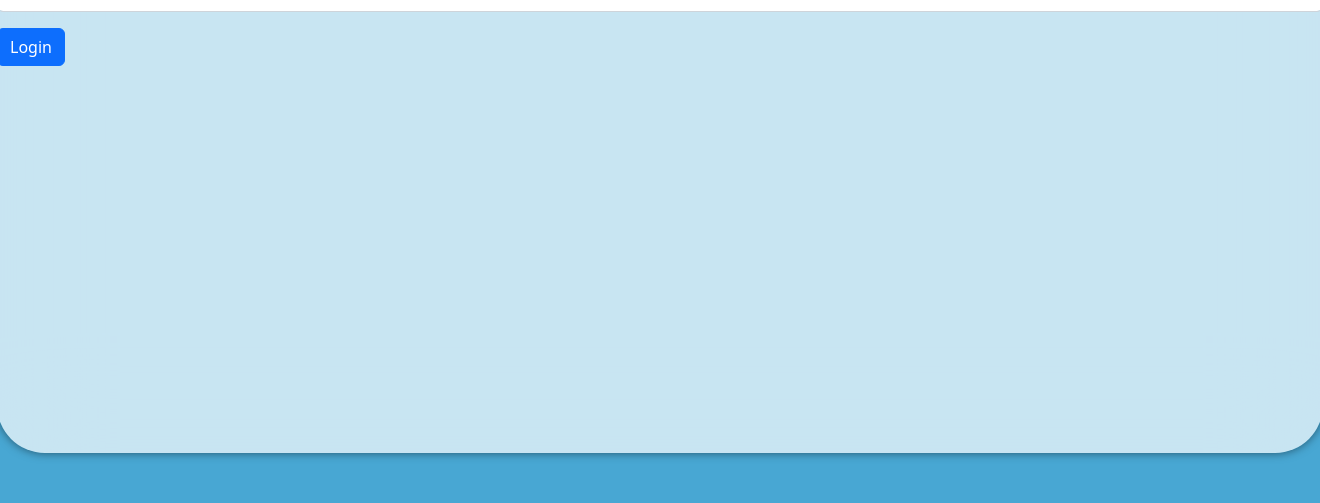
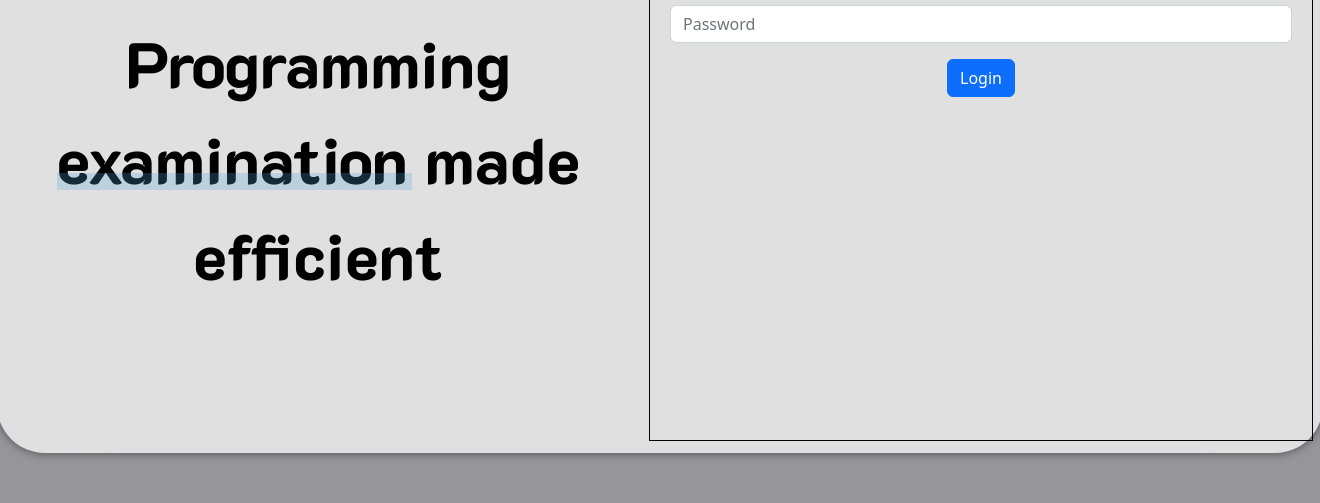
Before and after one commit to IshanSingla69/ExamCode, a Django app: page /login/ in a window 1320 px wide. Shown: the part 297-800 px from the top of the page. Run offline with Django 5.2, Linux system fonts and the light colour scheme; some libraries are stand-ins or nearby versions.

Commit message:
login.html

```diff
--- a/editor/authentication/templates/auth/login.html
+++ b/editor/authentication/templates/auth/login.html
@@ -1,11 +1,71 @@
 {% extends 'base.html' %}
 
 {% block content %}
-<form action="{%url 'login'%}" method="post">
-    {% csrf_token %}
-    {{ form.as_p }}
-    <button type="submit" class="btn btn-primary">Login</button>
-</form>
+<style>
+    .centered-text {
+      text-align: center;
+      margin-top: 100px;
+      font-size: 64px;
+      font-family: "K2D", sans-serif;
+  font-weight: 800;
+  font-style: normal;
+      color: #000;
+    }
+    .k2d-extrabold {
+  font-family: "K2D", sans-serif;
+  font-weight: 800;
+  font-style: normal;
+}
+    #line{
+        color: #54A9D7;
+        border: 2px;
+        border-style: solid;
+        width: 355px;
+        height: 17px;
+        background-color:#54A9D7;
+        border-color: #54A9D7;
+        position: relative;
+        top: 275px;
+        left: 50px;
+    }
+    .centered-text2{
+        text-align: center;
+    }
+    .parent-div {
+      display: flex;
+    }
+
+    .child-div1 {
+   flex: 1;
+  margin: 10px;
+  height: 559px;
+left: 100px;
+}
+
+    .child-div {
+      flex: 1;
+      border: 1px solid black;
+      padding: 20px;
+      margin: 10px;
+    }
+  </style>
+
+<div class="parent-div">
+    <div  class="child-div1">
+        <hr id="line" >
+      <div class="centered-text" >Programming examination made efficient</div>
+    </div>
+    <div class="child-div">
+      <div class="centered-text2" >
+        <form action="{% url 'login' %}" method="post">
+            {% csrf_token %}
+            {{ form.as_p }}
+            <button type="submit" class="btn btn-primary">Login</button>
+        </form> <div>
+
+    </div>
+  </div>
+
 
 
 {% endblock content %}
--- a/editor/templates/base.html
+++ b/editor/templates/base.html
@@ -5,6 +5,10 @@
   <meta name="viewport" content="width=device-width, initial-scale=1.0">
   <title>{% block title %}{% endblock title%}</title>
   <link href="https://cdn.jsdelivr.net/npm/bootstrap@5.2.3/dist/css/bootstrap.min.css" rel="stylesheet" integrity="sha384-rbsA2VBKQhggwzxH7pPCaAqO46MgnOM80zW1RWuH61DGLwZJEdK2Kadq2F9CUG65" crossorigin="anonymous">
+  <link rel="preconnect" href="https://fonts.googleapis.com">
+<link rel="preconnect" href="https://fonts.gstatic.com" crossorigin>
+<link href="https://fonts.googleapis.com/css2?family=K2D:ital,wght@0,100;0,200;0,300;0,400;0,500;0,600;0,700;0,800;1,100;1,200;1,300;1,400;1,500;1,600;1,700;1,800&display=swap" rel="stylesheet">
+
   {% load static %}
   <style>
     .navtext{
@@ -66,7 +70,7 @@
 
 
 </head>
-<body id="bg" style = "background-color: rgb(72, 167, 211);">
+<body id="bg" style = "background-color: rgb(150, 150, 153);">
   <div class="wrapper" >
     <div style="width: 1326px; height: 700px; position: absolute; top: 50%; left: 50%; transform: translate(-50%, -50%); border-radius: 48px;" class="box box1">
        <nav style="width: 1171px; height: 86px;border-radius: 30px; background-color: #ffffff; opacity: 1;margin:0 auto;margin-top: 33px;" class="navbar navbar-expand-lg navbar-light bg-light box2">
```
